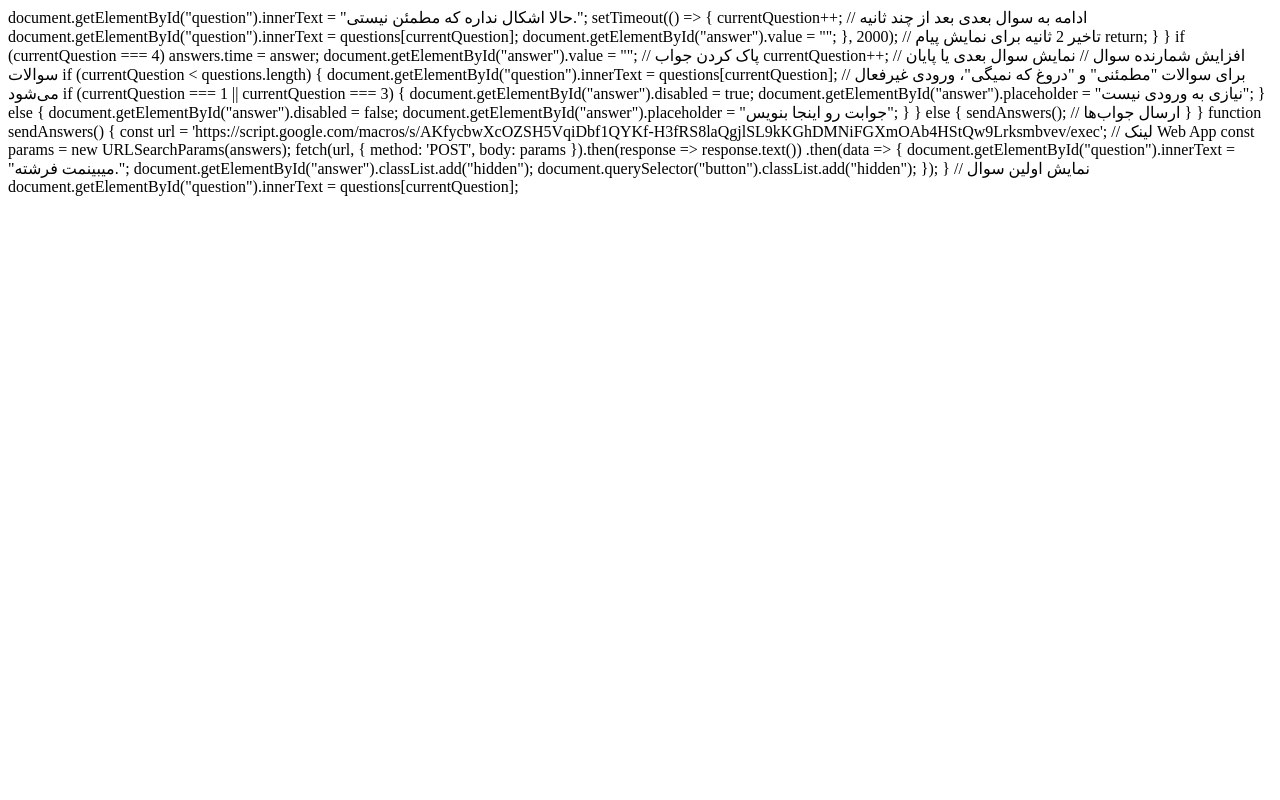
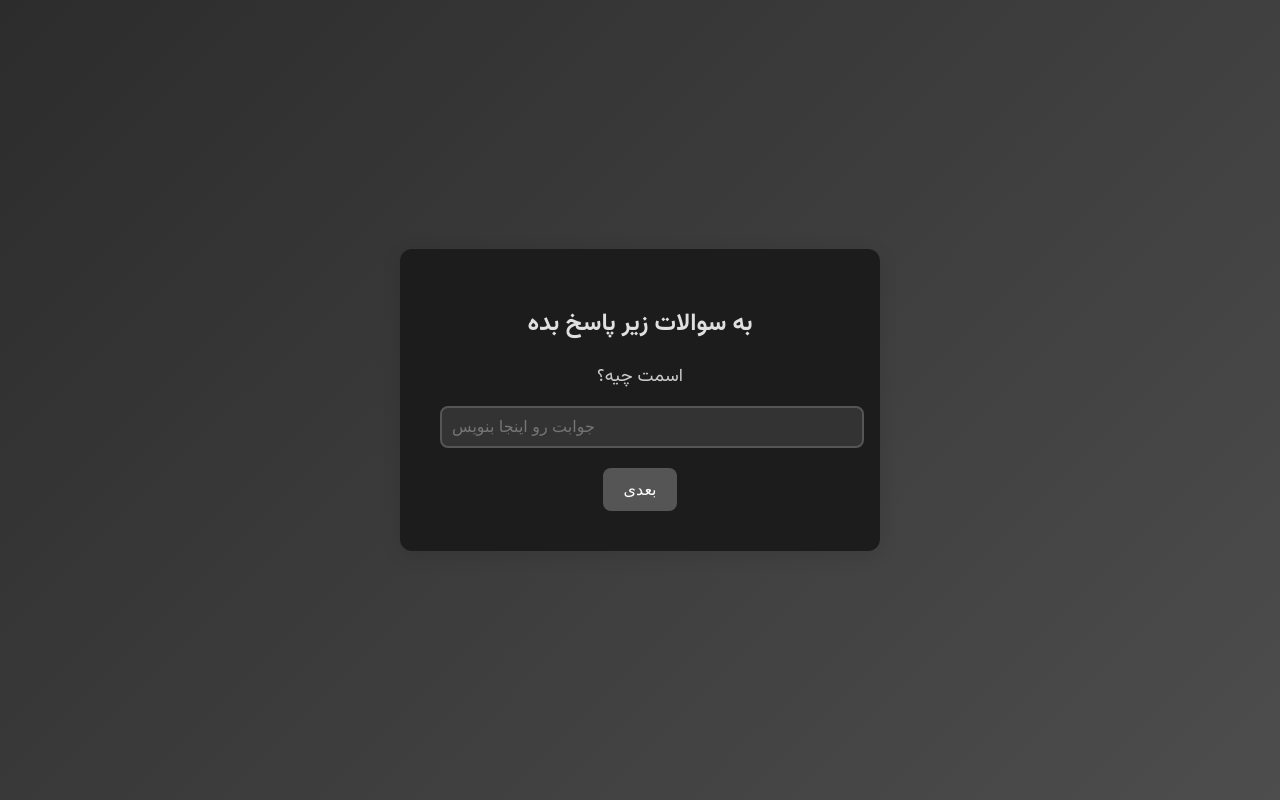
Before and after one commit to KiarashAkbari/questions-game, a plain HTML site: page index.html in a window 1280 px wide. Drawn offline with Linux system fonts and the light colour scheme.

Commit message:
Update index.html

```diff
--- a/index.html
+++ b/index.html
@@ -1,3 +1,117 @@
+<!DOCTYPE html>
+<html lang="fa">
+<head>
+    <meta charset="UTF-8">
+    <meta name="viewport" content="width=device-width, initial-scale=1.0">
+    <title>بازی سوالات</title>
+    <style>
+        @import url('https://fonts.googleapis.com/css2?family=Vazirmatn:wght@400;700&display=swap');
+        body {
+            font-family: 'Vazirmatn', sans-serif;
+            background: linear-gradient(135deg, #2c2c2c, #4d4d4d); /* تیره کردن پس‌زمینه */
+            height: 100vh;
+            margin: 0;
+            display: flex;
+            justify-content: center;
+            align-items: center;
+            text-align: center;
+            color: #e0e0e0; /* متن خاکستری روشن */
+        }
+        .container {
+            background-color: #1c1c1c; /* پس‌زمینه تیره جعبه */
+            padding: 40px;
+            border-radius: 12px;
+            box-shadow: 0px 4px 20px rgba(0, 0, 0, 0.1);
+            max-width: 400px;
+            width: 100%;
+        }
+        h1 {
+            color: #e0e0e0; /* تیره کردن عنوان */
+            font-size: 24px;
+            margin-bottom: 20px;
+        }
+        #question {
+            font-size: 18px;
+            margin-bottom: 15px;
+            color: #cccccc; /* متن سوال خاکستری */
+        }
+        input {
+            width: 100%;
+            padding: 10px;
+            border: 2px solid #555555; /* حاشیه خاکستری تیره */
+            border-radius: 8px;
+            margin-bottom: 20px;
+            font-size: 16px;
+            color: #e0e0e0; /* متن ورودی تیره */
+            background-color: #333333; /* پس‌زمینه ورودی تیره */
+            outline: none;
+            transition: border-color 0.3s;
+        }
+        input:focus {
+            border-color: #777777; /* تغییر رنگ حاشیه ورودی هنگام فوکوس */
+        }
+        button {
+            background-color: #555555; /* دکمه تیره */
+            color: white;
+            border: none;
+            padding: 12px 20px;
+            border-radius: 8px;
+            cursor: pointer;
+            font-size: 16px;
+            transition: background-color 0.3s;
+        }
+        button:hover {
+            background-color: #777777; /* تغییر رنگ دکمه هنگام هاور */
+        }
+        button:disabled {
+            background-color: #333333; /* دکمه غیرفعال تیره‌تر */
+            cursor: not-allowed;
+        }
+        #answer.hidden, button.hidden {
+            display: none;
+        }
+    </style>
+</head>
+<body>
+    <div class="container">
+        <h1>به سوالات زیر پاسخ بده</h1>
+        <div id="question">در حال بارگذاری...</div>
+        <input type="text" id="answer" placeholder="جوابت رو اینجا بنویس">
+        <button onclick="nextQuestion()">بعدی</button>
+    </div>
+
+    <script>
+        const questions = [
+            "اسمت چیه؟",
+            "دروغ که نمیگی؟",
+            "کجا دوست داری بری؟",
+            "مطمئنی؟", // سوال مطمئنی؟
+            "چه ساعتی؟"
+        ];
+
+        let currentQuestion = 0;
+        const answers = {};
+
+        function nextQuestion() {
+            const answer = document.getElementById("answer").value;
+
+            // در سوالات "مطمئنی" و "دروغ که نمیگی"، نیازی به ورودی معتبر نیست
+            if (currentQuestion !== 1 && currentQuestion !== 3 && answer.trim() === "") return;
+
+            // ذخیره جواب‌ها
+            if (currentQuestion === 0) {
+                answers.name = answer;
+                // بررسی نام‌های خاص
+                if (answer === "فرشته" || answer.toLowerCase() === "freshte") {
+                    alert("اسم قشنگی داری.");
+                }
+            }
+            if (currentQuestion === 1) answers.lie = answer;
+            if (currentQuestion === 2) answers.place = answer;
+
+            if (currentQuestion === 3) {
+                answers.sure = answer;
+                if (answer.toLowerCase() === "نه" || answer.toLowerCase() === "na") {
 document.getElementById("question").innerText = "حالا اشکال نداره که مطمئن نیستی.";
                     setTimeout(() => {
                         currentQuestion++; // ادامه به سوال بعدی بعد از چند ثانیه
```
